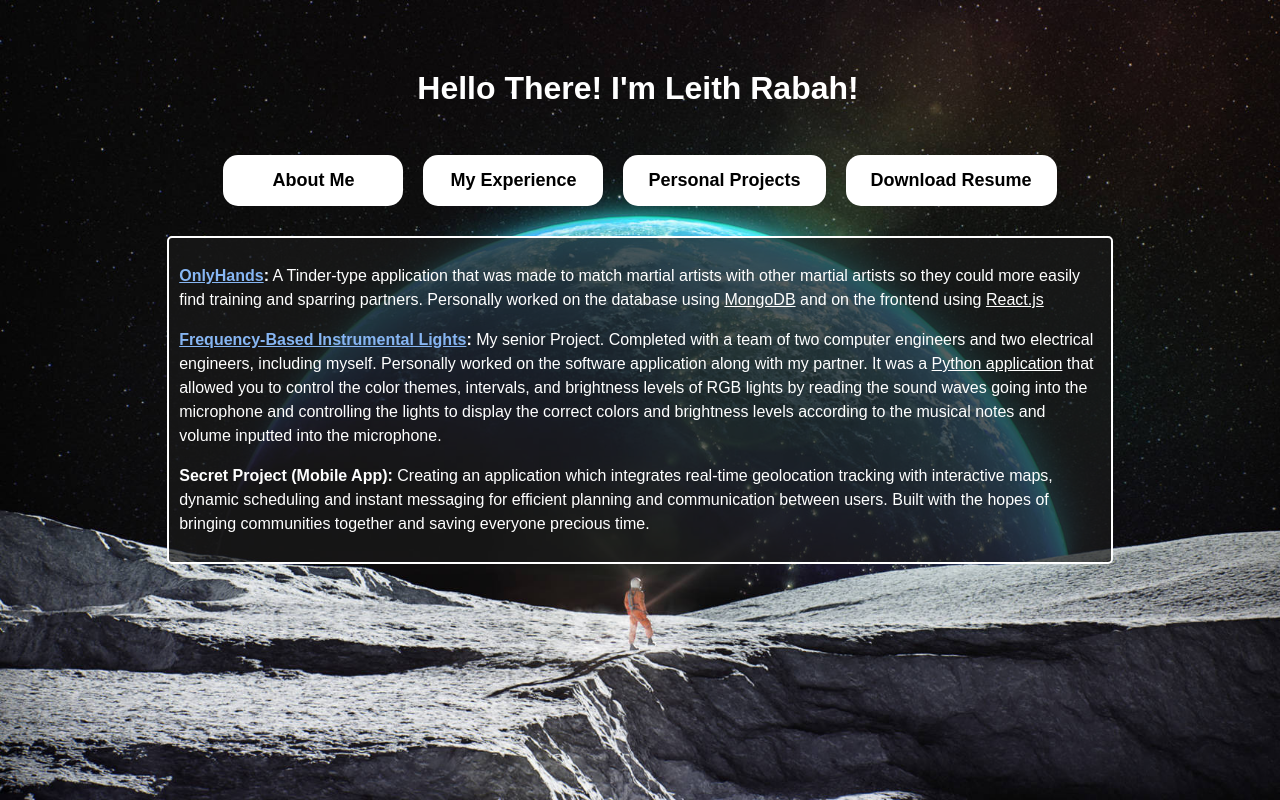
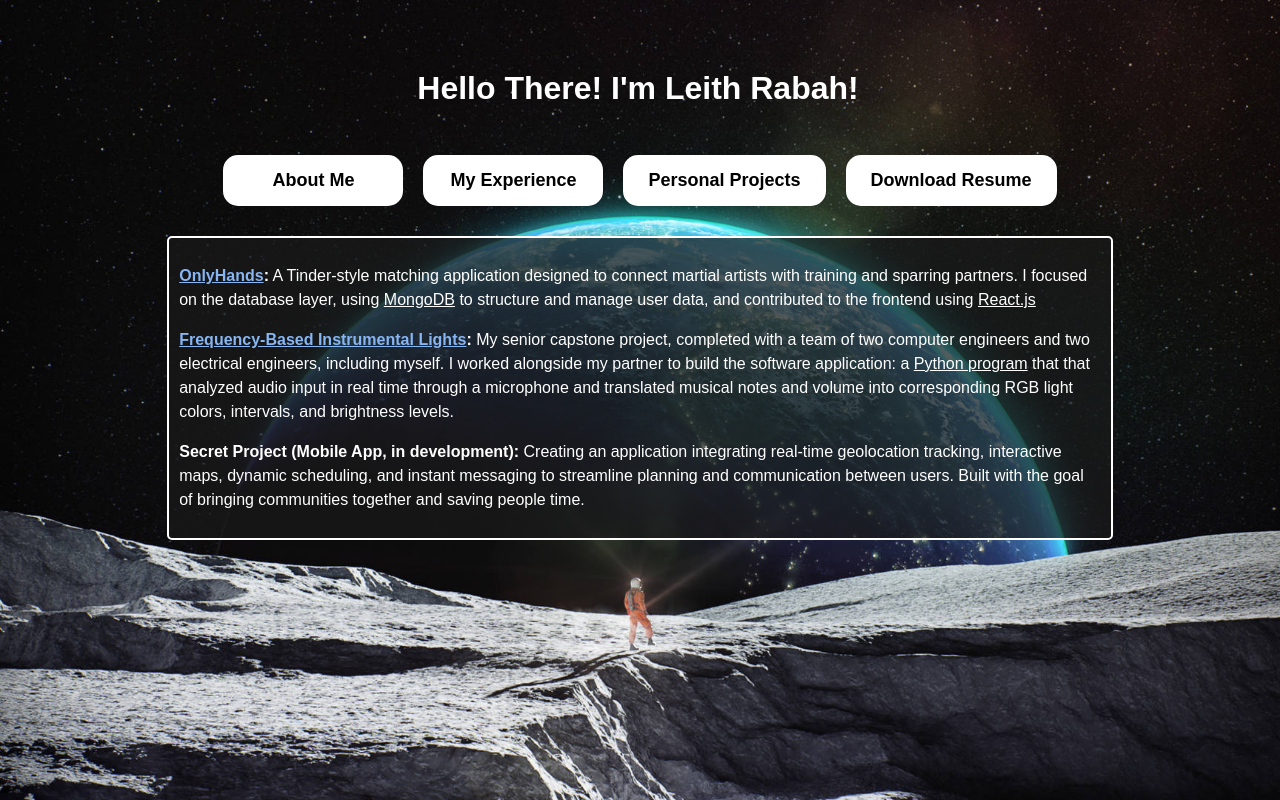
Before and after one commit to Latharius/Portfolio, a React (Vite) app: page / in a window 1280 px wide. Both pictures are taken after a click on the button "Personal Projects". Built offline with nearby package versions, Linux system fonts and the light colour scheme.

Commit message:
Updated projects

```diff
--- a/src/App.tsx
+++ b/src/App.tsx
@@ -74,18 +74,16 @@ const App: React.FC = () => {
 
         {activeBox === "projects" && (
           <div className="text_box">
-            <p><strong><a href="https://github.com/Samdosi/OnlyHands-" target="_blank" rel="noopener noreferrer">OnlyHands</a>:</strong> A Tinder-type application that was made
-            to match martial artists with other martial artists so they could more easily find training and sparring partners. Personally worked on the database
-            using <u>MongoDB</u> and on the frontend using <u>React.js</u></p>
+            <p><strong><a href="https://github.com/Samdosi/OnlyHands-" target="_blank" rel="noopener noreferrer">OnlyHands</a>:</strong> A Tinder-style matching application
+            designed to connect martial artists with training and sparring partners. I focused on the database layer, using <u>MongoDB</u> to structure and manage user data,
+            and contributed to the frontend using <u>React.js</u></p>
             <p><strong><a href="https://docs.google.com/document/d/1lRhKnxf_nXBFLPZNh7UkucsBuqzN2b4t/edit" target="_blank" rel="noopener noreferrer">Frequency-Based
-            Instrumental Lights</a>:</strong> My senior Project. Completed with a team of two computer engineers and two electrical engineers, including myself.
-            Personally worked on the software application along with my partner. It was a <u>Python application</u> that allowed you to control the color themes, intervals,
-            and brightness levels of RGB lights by reading the sound waves going into the microphone and controlling the lights to display the correct colors and
-            brightness levels according to the musical notes and volume inputted into the microphone.
-            </p>
-            <p><strong>Secret Project (Mobile App):</strong> Creating an application which integrates real-time geolocation tracking with interactive maps, dynamic scheduling and
-            instant messaging for efficient planning and communication between users. Built with the hopes of bringing communities
-            together and saving everyone precious time.</p>
+            Instrumental Lights</a>:</strong> My senior capstone project, completed with a team of two computer engineers and two electrical engineers, including myself.
+            I worked alongside my partner to build the software application: a <u>Python program</u> that that analyzed audio input in real time through a microphone and
+            translated musical notes and volume into corresponding RGB light colors, intervals, and brightness levels.</p>
+            <p><strong>Secret Project (Mobile App, in development):</strong> Creating an application integrating real-time geolocation tracking, interactive maps,
+            dynamic scheduling, and instant messaging to streamline planning and communication between users. Built with the goal of bringing communities together and
+            saving people time.</p>
           </div>
         )}
       </div>
```
